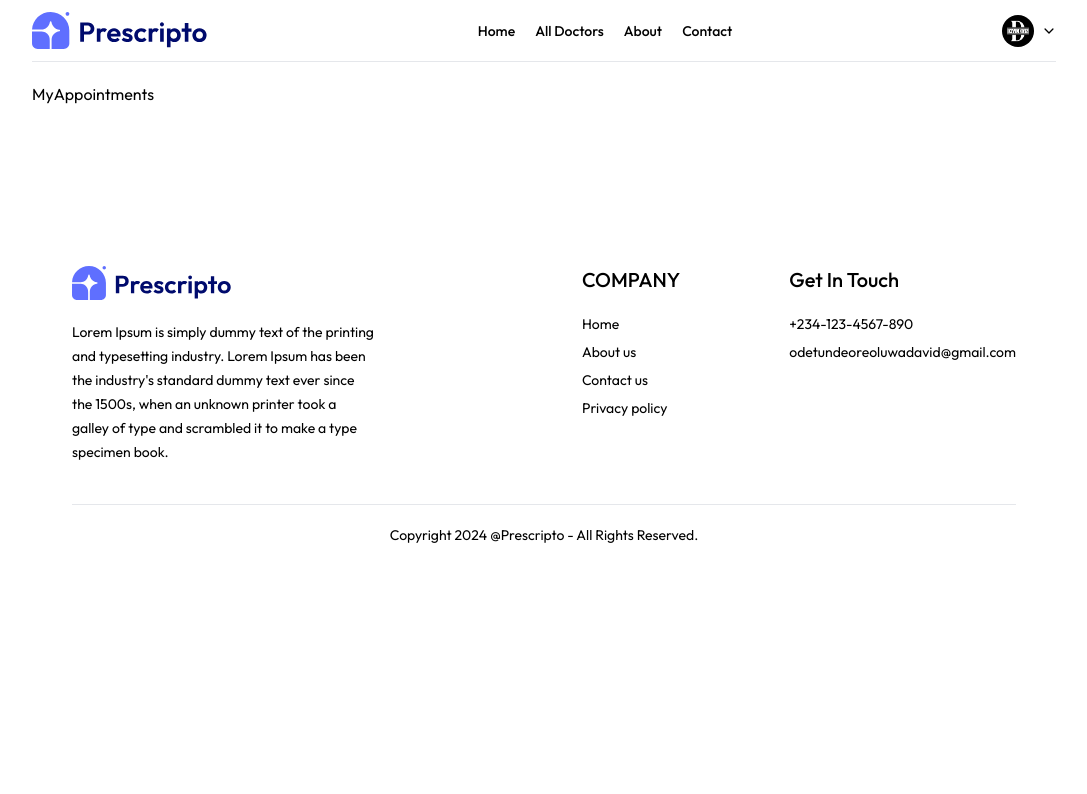
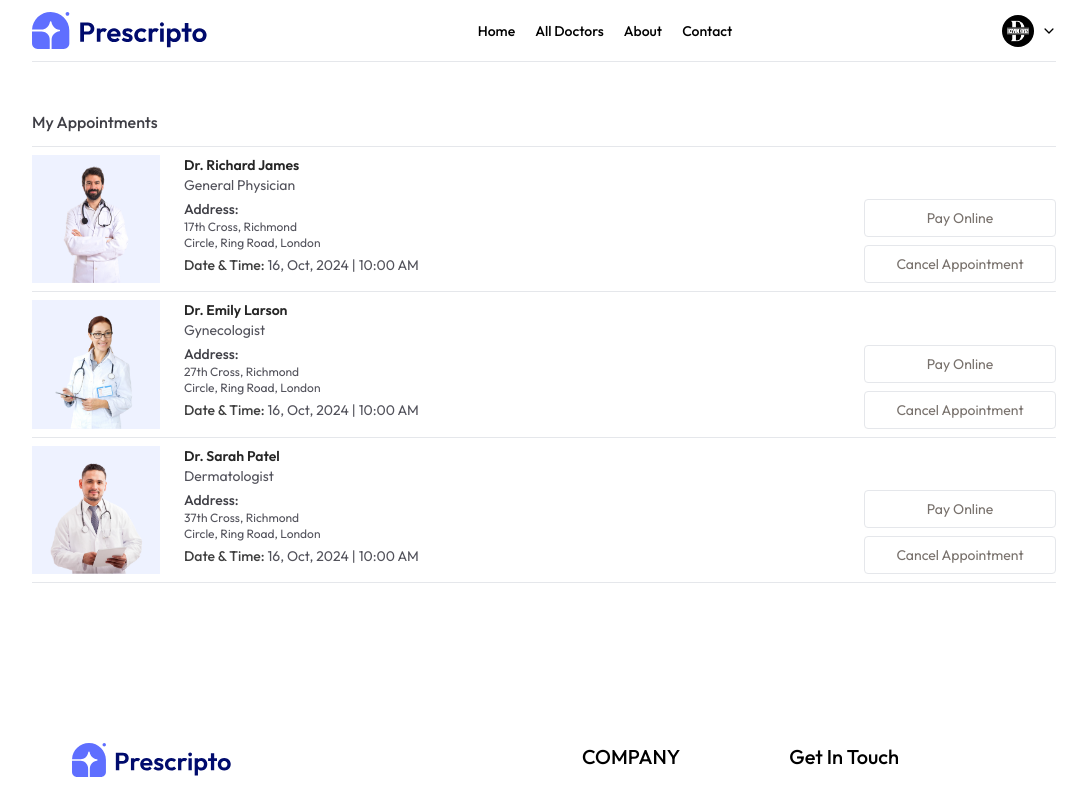
Before and after one commit to Dave-devs/doctor-booking, a React (Vite) app: page /my-appointments in a window 1280 px wide. Shown: the top 794 px of the page, without its empty margins (96-1183 px from the left). Built offline with nearby package versions, Linux system fonts and the light colour scheme.

Commit message:
MyAppointment Screen: Added MyAppointment screen ui

```diff
--- a/src/pages/MyAppointments.tsx
+++ b/src/pages/MyAppointments.tsx
@@ -1,7 +1,40 @@
+import { useContext } from "react";
+import { AppContext } from "../context/context";
+import { ImageKeys, images } from "../constants/images";
 
 const MyAppointments = () => {
+  const context = useContext(AppContext);
+  if (!context) {
+    return <div>Error: Context not found</div>;
+  }
+  const { doctors } = context;
+
   return (
-    <div>MyAppointments</div>
+    <div>
+      <p className="pb-3 mt-12 font-medium text-zinc-700 border-b">My Appointments</p>
+      <div>
+        {doctors.slice(0, 3).map((item, index) => (
+          <div key={index} className="grid grid-cols-[1fr_2fr] gap-4 sm:flex sm:gap-6 py-2 border-b">
+            <div>
+              <img className="w-32 bg-indigo-50" src={images[item.imageKey as ImageKeys]} alt="" />
+            </div>
+            <div className="flex-1 text-sm text-zinc-600">
+              <p className="text-neutral-800 font-semibold">{item.name}</p>
+              <p>{item.speciality}</p>
+              <p className="text-zinc-700 font-medium mt-1">Address:</p>
+              <p className="text-xs">{item.address.line1}</p>
+              <p className="text-xs">{item.address.line2}</p>
+              <p className="text-sm mt-1"><span className="text-sm text-neutral-700 font-medium">Date & Time:</span> 16, Oct, 2024 | 10:00 AM</p>
+            </div>
+            <div></div>
+            <div className="flex flex-col justify-end gap-2">
+              <button className="text-sm text-stone-500 text-center sm:min-w-48 py-2 border rounded hover:bg-primary hover:text-wt transition-all duration-300">Pay Online</button>
+              <button className="text-sm text-stone-500 text-center sm:min-w-48 py-2 border rounded hover:bg-red-600 hover:text-wt transition-all duration-500">Cancel Appointment</button>
+            </div>
+          </div>
+        ))}
+      </div>
+    </div>
   )
 }
 
```
